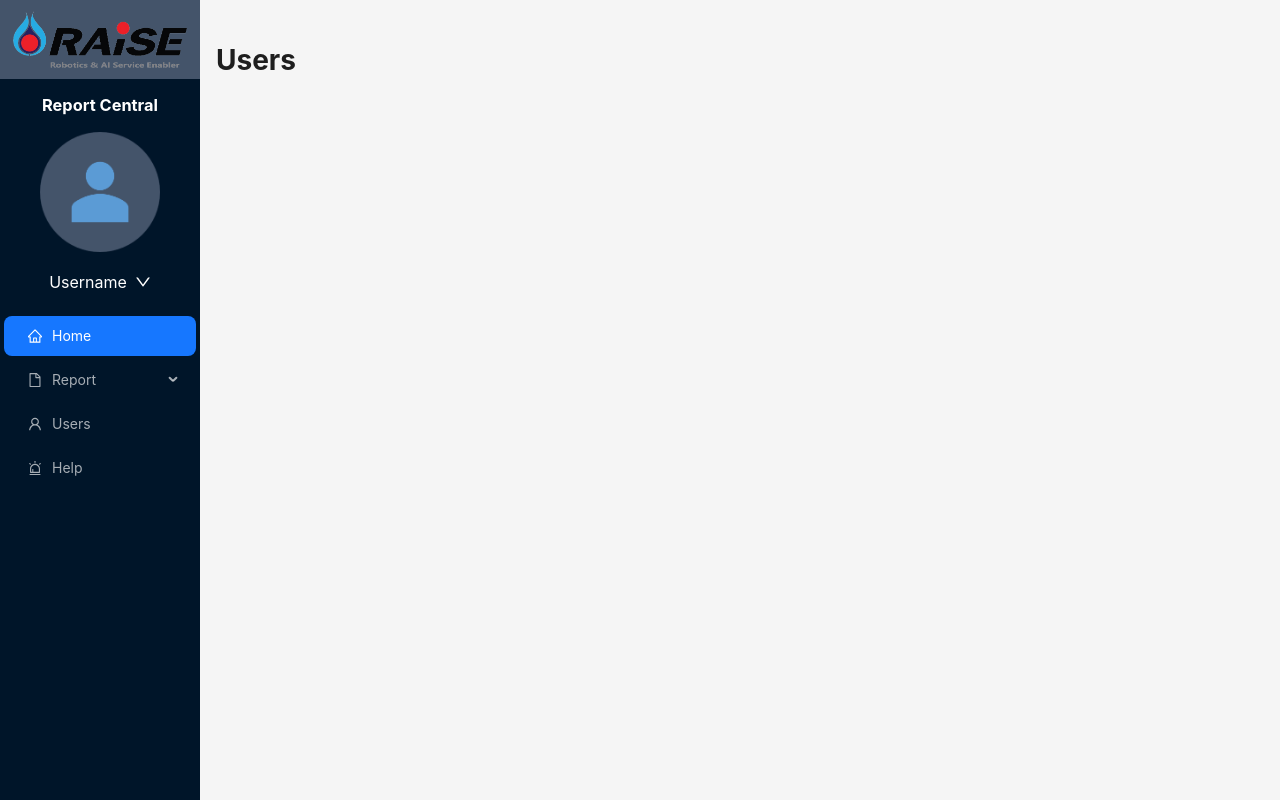
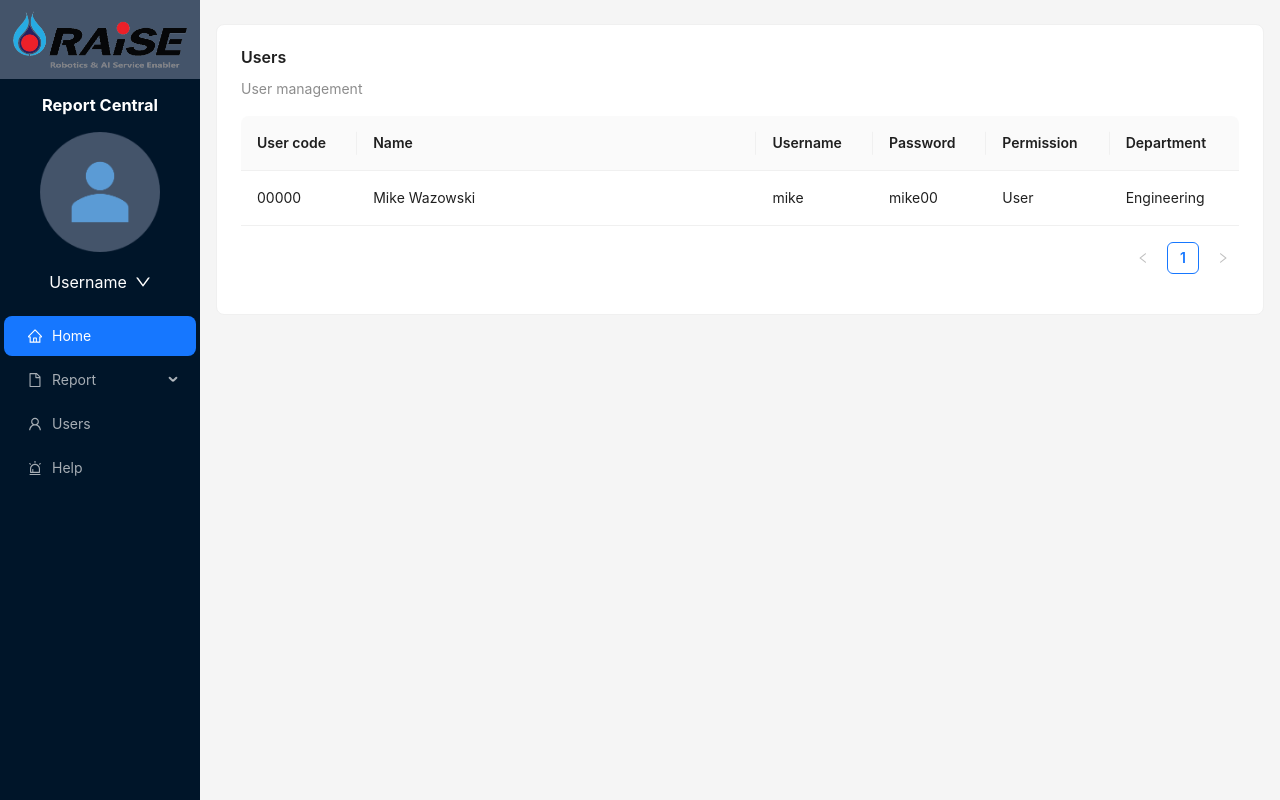
Before and after one commit to mos-supachok/ReportCentral, a React (Create React App) app in the folder report_central/: page /report/users in a window 1280 px wide. Built offline with nearby package versions, Linux system fonts and the light colour scheme.

Commit message:
Update Users page

```diff
--- a/report_central/src/App.js
+++ b/report_central/src/App.js
@@ -14,6 +14,7 @@ import ReportLayout from './Layout/ReportLayout';
 import NotFound from './Pages/NotFound';
 import NoLayout from './Layout/LoginLayout';
 import Login from './Pages/Login';
+import ReportDetail from './Pages/ReportDetail';
 
 const { Content, Footer } = Layout;
 
--- a/report_central/src/Pages/Create.js
+++ b/report_central/src/Pages/Create.js
@@ -5,10 +5,10 @@ const { Meta } = Card;
 const { Option } = Select;
 const layout = {
   labelCol: {
-    span: 4,
+    span: 3,
   },
   wrapperCol: {
-    span: 20,
+    span: 21,
   },
 };
 const tailLayout = {
--- a/report_central/src/Pages/Help.js
+++ b/report_central/src/Pages/Help.js
@@ -1,10 +1,21 @@
 import React from 'react';
+import { Space, Card, Col, Row, Table } from 'antd';
+
+const { Meta } = Card;
 
 function Help() {
 
-    return (
-        <h1>Help</h1>
-    );
+  return (
+    <div>
+      <Space direction="vertical" size="middle" style={{ display: 'flex' }}>
+        <Card>
+          <Meta title="Help" description="User guide" />
+          <div>
+          </div>
+        </Card>
+      </Space>
+    </div>
+  );
 }
 
 export default Help;
--- /dev/null
+++ b/report_central/src/Pages/ReportDetail.js
@@ -0,0 +1,11 @@
+import React from 'react'
+
+function ReportDetail() {
+  return (
+    <div>
+
+    </div>
+  )
+}
+
+export default ReportDetail
--- a/report_central/src/Pages/Users.js
+++ b/report_central/src/Pages/Users.js
@@ -6,49 +6,62 @@ const { Meta } = Card;
 const dataSource = [
   {
     key: '1',
-    name: 'Mike',
-    date: 'xx/xx/xxxx',
-    time: 'xx:xx',
-    topic: 'Project A',
-    link: 'link',
+    name: 'Mike Wazowski',
+    usercode: '00000',
+    username: 'mike',
+    password: 'mike00',
+    permission: 'User',
+    department: 'Engineering',
   },
 ];
 
 const columns = [
   {
-    title: 'Date',
-    dataIndex: 'date',
-    key: 'date',
-    width: '20%',
-  },
-  {
-    title: 'Time',
-    dataIndex: 'time',
-    key: 'time',
-    width: '15%',
+    title: 'User code',
+    dataIndex: 'usercode',
+    key: 'usercode',
   },
   {
     title: 'Name',
     dataIndex: 'name',
     key: 'name',
+    width: '40%'
   },
   {
-    title: 'Topic',
-    dataIndex: 'topic',
-    key: 'topic',
+    title: 'Username',
+    dataIndex: 'username',
+    key: 'username',
   },
   {
-    title: 'Detail',
-    dataIndex: 'link',
-    key: 'link',
-    width: '15%'
+    title: 'Password',
+    dataIndex: 'password',
+    key: 'password',
+  },
+  {
+    title: 'Permission',
+    dataIndex: 'permission',
+    key: 'permission',
+  },
+  {
+    title: 'Department',
+    dataIndex: 'department',
+    key: 'department',
   },
 ];
 
 function Users() {
 
   return (
-    <h1>Users</h1>
+    <div>
+      <Space direction="vertical" size="middle" style={{ display: 'flex' }}>
+        <Card>
+          <Meta title="Users" description="User management" />
+          <div>
+            <Table dataSource={dataSource} columns={columns} style={{ marginTop: '20px' }} />
+          </div>
+        </Card>
+      </Space>
+    </div>
   );
 }
 
```
